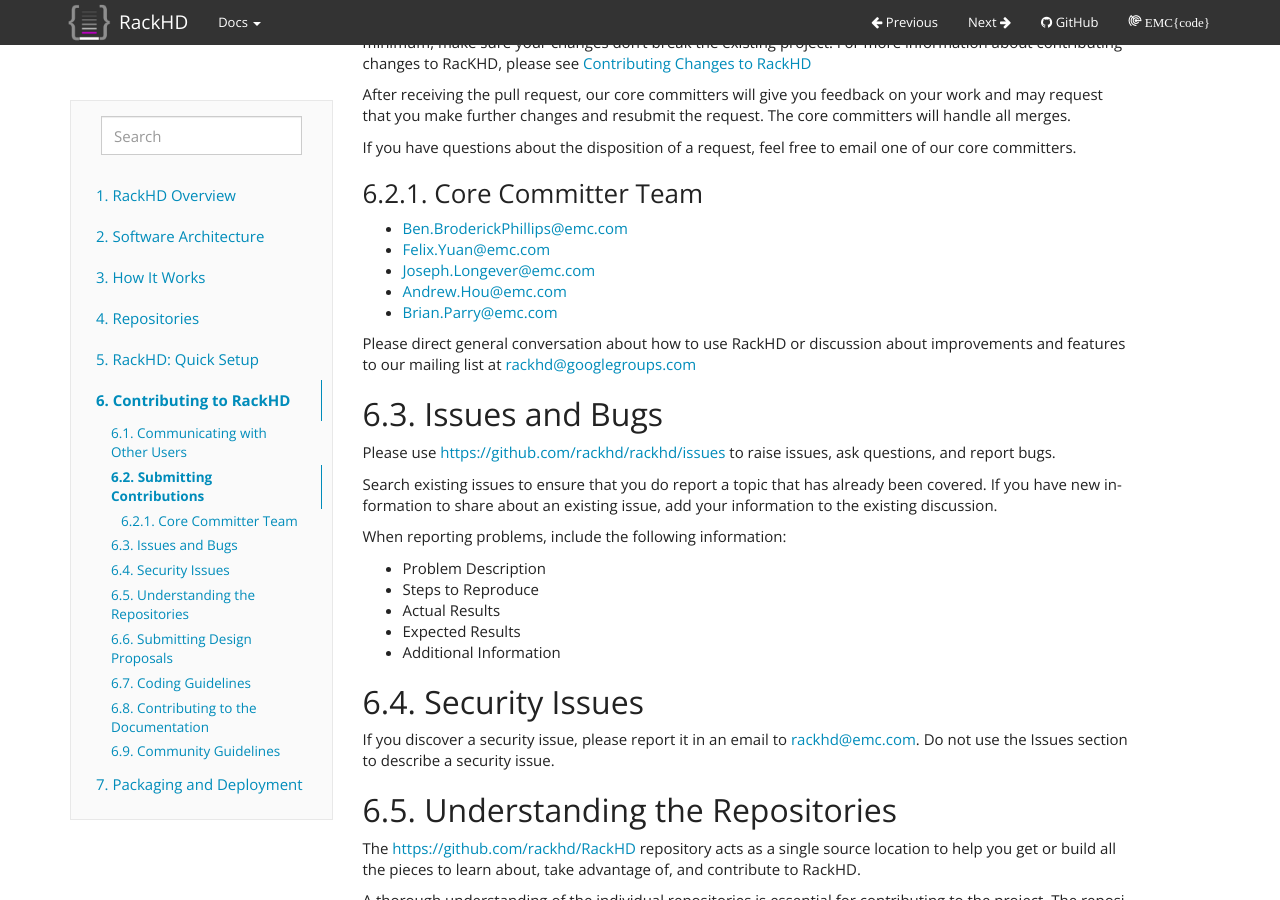
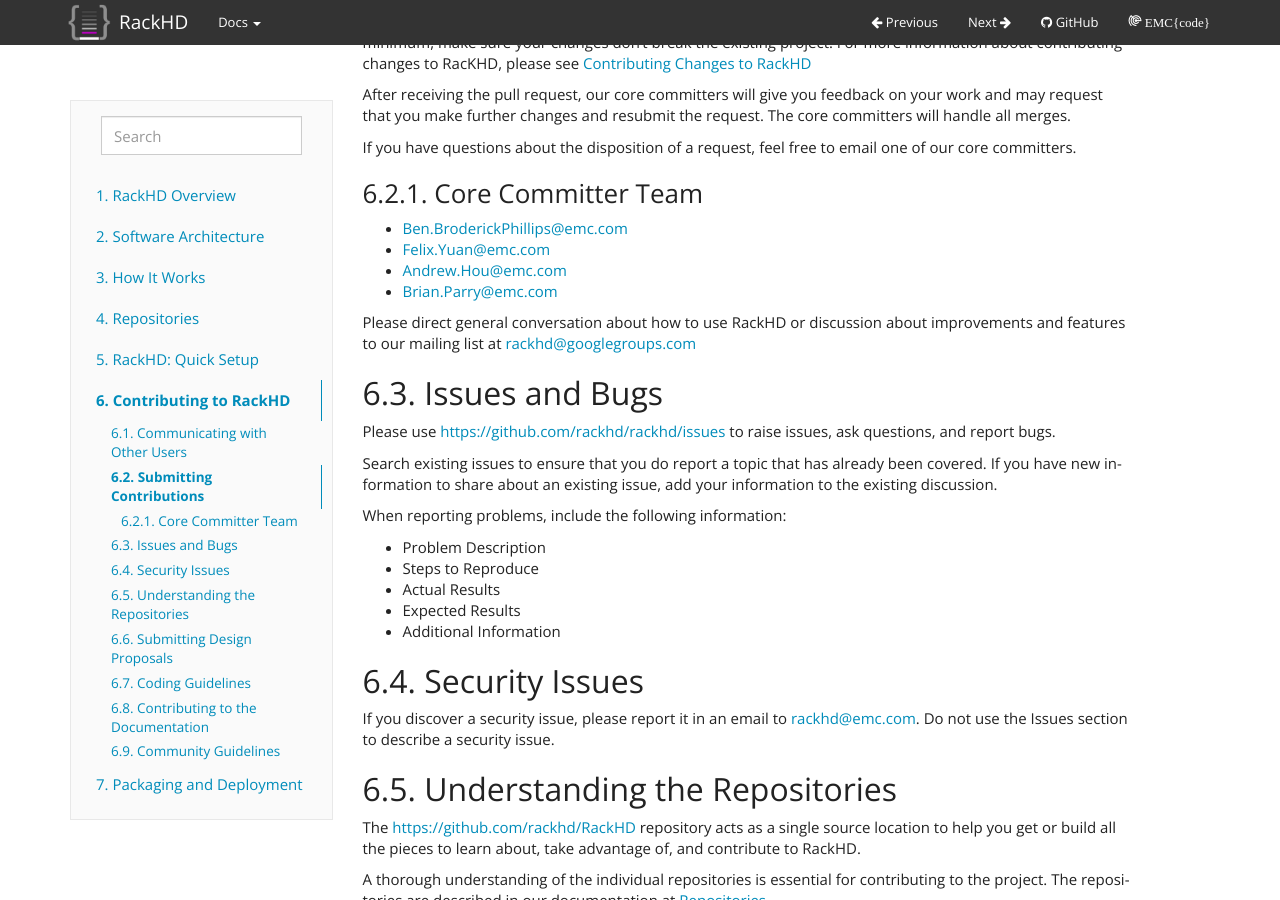
Before and after one commit to RackHD/docs, a Sphinx documentation site: the page built from docs/contributing.rst, in a window 1280 px wide and 900 px high, scrolled down 561 px. Built offline with Sphinx 7.4.7, drawn with Linux system fonts in a browser that asks for light colours.

Commit message:
removing joel from core committers team

```diff
--- a/docs/contributing.rst
+++ b/docs/contributing.rst
@@ -36,7 +36,6 @@
 
 * Ben.BroderickPhillips@emc.com
 * Felix.Yuan@emc.com
-* Joseph.Longever@emc.com
 * Andrew.Hou@emc.com
 * Brian.Parry@emc.com
 
```
